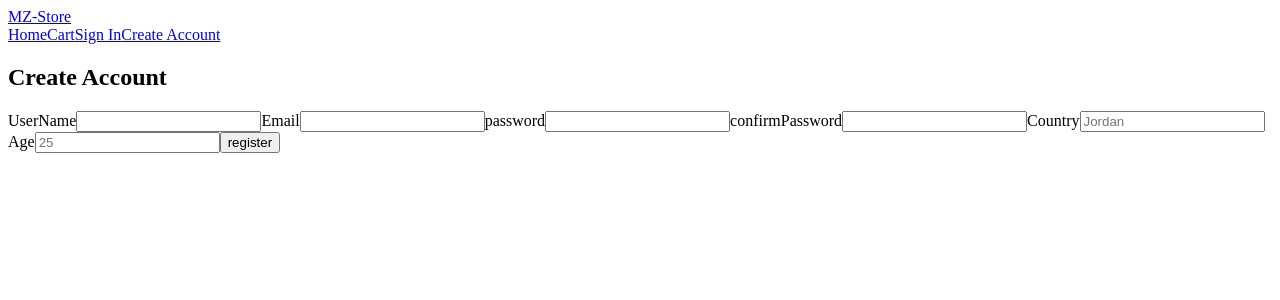
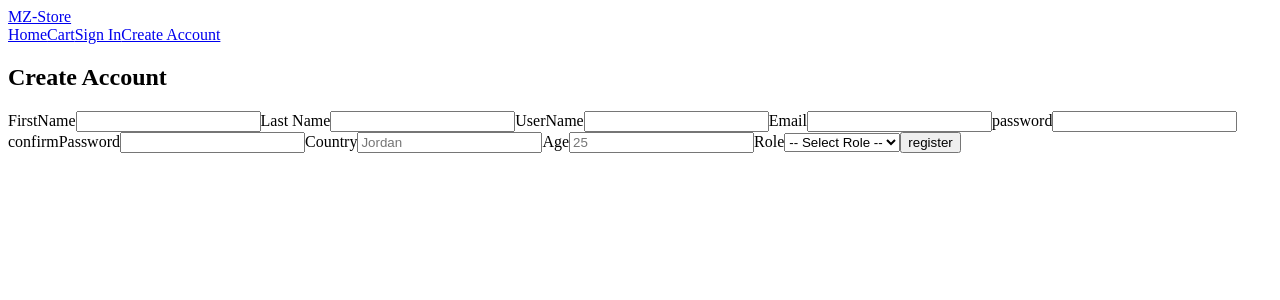
Before and after one commit to C14-MohmadZiad/MERAKI_Academy_Project_4, a React (Vite) app in the folder frontend/: page /register in a window 1280 px wide. Shown: the top 300 px of the page. Built offline with nearby package versions, Linux system fonts and the light colour scheme.

Commit message:
Debug Register

```diff
--- a/frontend/src/pages/Register/index.jsx
+++ b/frontend/src/pages/Register/index.jsx
@@ -6,8 +6,11 @@ import "./style.css";
 
 const Register = () => {
   const { loginUser } = useContext(AuthContext);
+  const [role, setRole] = useState("");
   const [username, setUsername] = useState("");
   const [email, setEmail] = useState("");
+  const [firstName, setFirstName] = useState("");
+  const [lastName, setLastName] = useState("");
   const [pass, setPass] = useState("");
   const [confirm, setConf] = useState("");
   const [country, setCountry] = useState("");
@@ -32,10 +35,13 @@ const Register = () => {
     try {
       const res = await api.post("/auth/register", {
         username,
+        firstName,
+        lastName,
         email,
         password: pass,
         country,
         age: Number(age),
+        role
       });
       //if register success save token and change status
       loginUser(res.data.token);
@@ -53,6 +59,24 @@ const Register = () => {
       {error && <p>{error}</p>}
 
       <form onSubmit={handleSubmit}>
+        <label>
+          FirstName
+          <input
+            type="text"
+            value={firstName}
+            onChange={(e) => setFirstName(e.target.value)}
+            required
+          />
+        </label>
+        <label>
+          Last Name
+          <input
+            type="text"
+            value={lastName}
+            onChange={(e) => setLastName(e.target.value)}
+            required
+          />
+        </label>
         <label>
           UserName
           <input
@@ -110,7 +134,20 @@ const Register = () => {
             placeholder="25"
             required
           />
+          <label>
+            Role
+            <select
+              value={role}
+              onChange={(e) => setRole(e.target.value)}
+              required
+            >
+              <option value="">-- Select Role --</option>
+              <option value="user">User</option>
+              <option value="provider">Provider</option>
+            </select>
+          </label>
         </label>
+
         <button type="submit" disabled={loading}>
           {loading ? "Registering" : "register"}
         </button>
```
Also changed, not shown: 1 other file (tests, documents, lock files or other folders).
